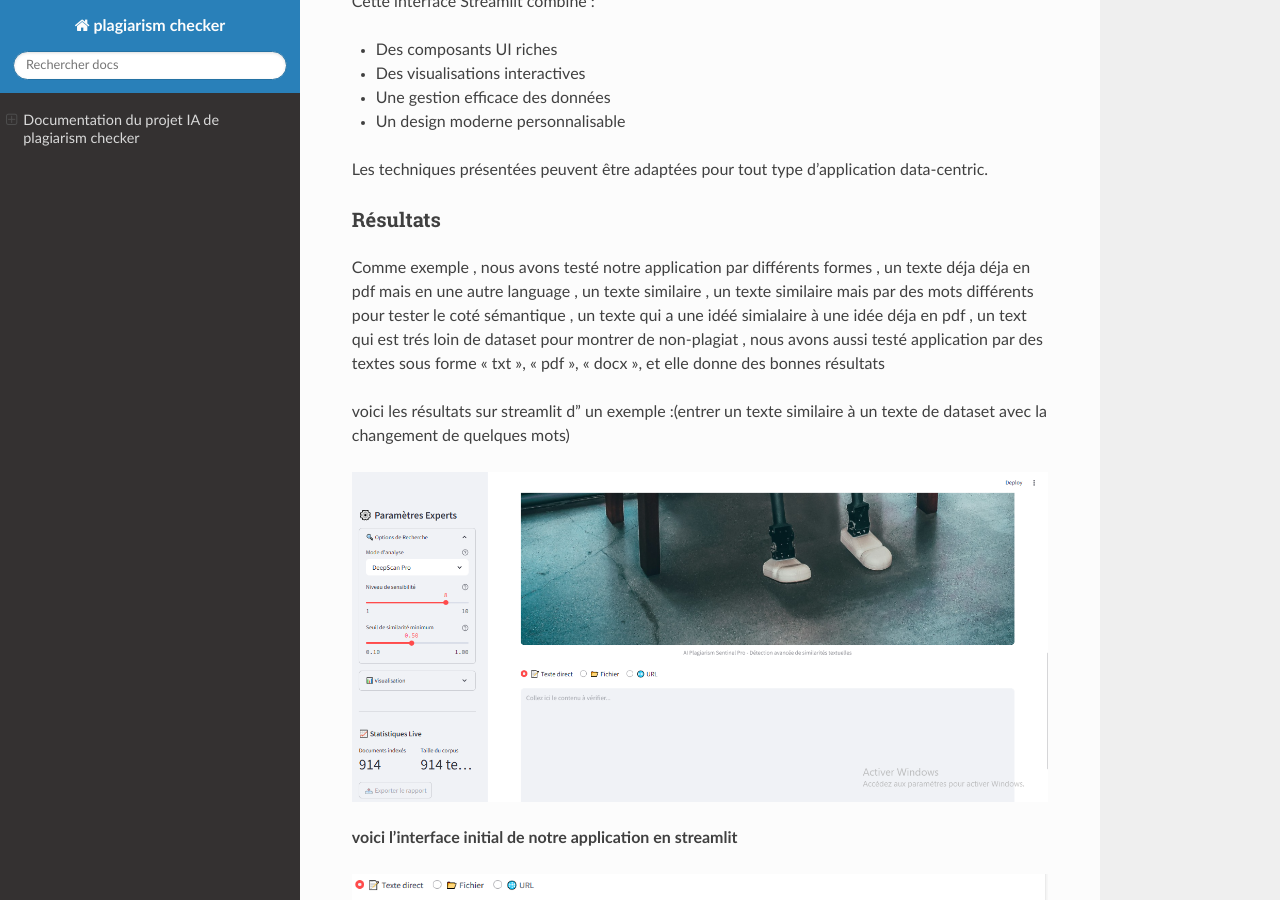
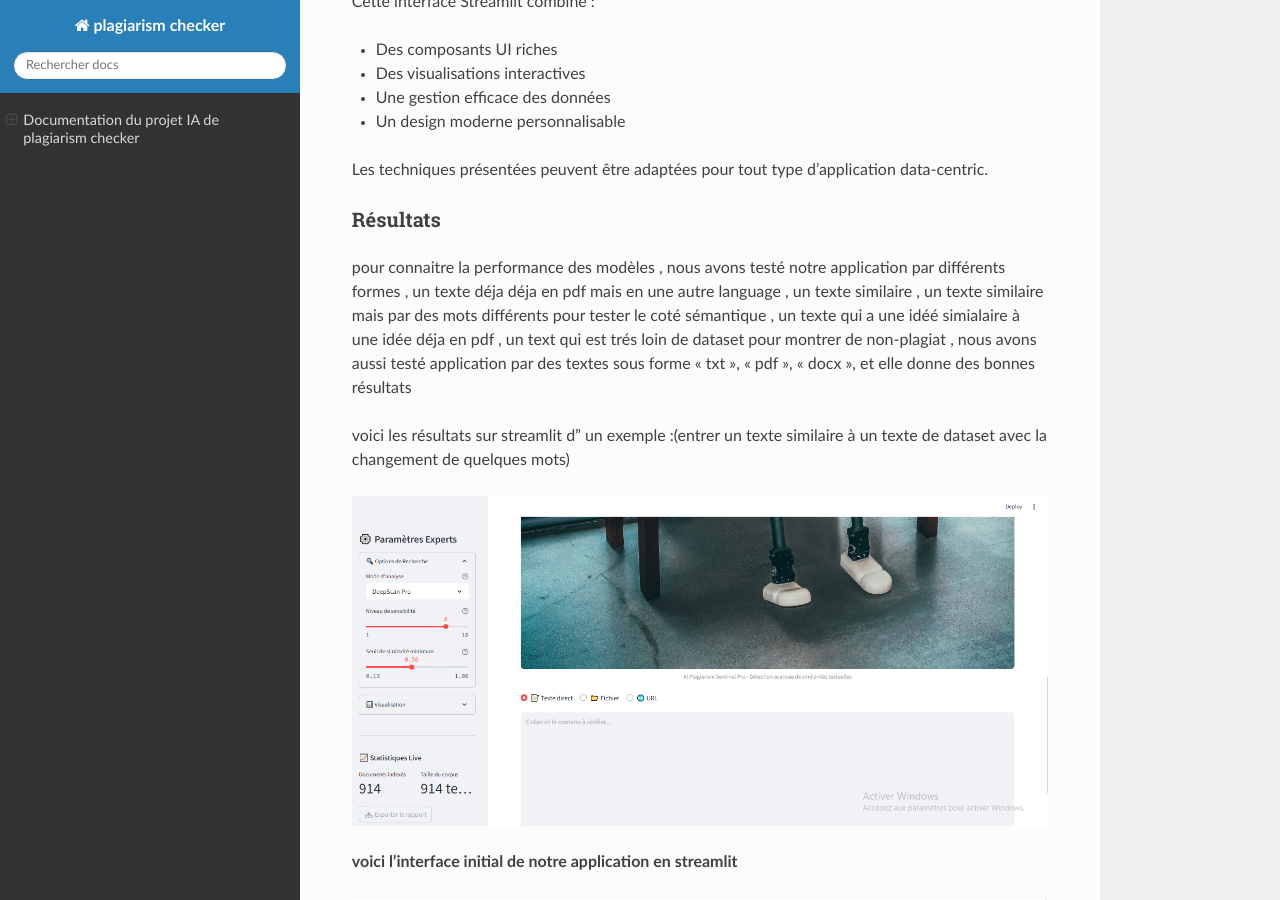
Before and after one commit to Oussama-fahim/plagiarism_checker, a Sphinx documentation site: the page built from source/index.rst, in a window 1280 px wide and 900 px high, scrolled down 18533 px. Built offline with Sphinx 7.4.7 and the Read the Docs theme 3.1.0, drawn with Linux system fonts in a browser that asks for light colours.

Commit message:
Update index.rst

```diff
--- a/source/index.rst
+++ b/source/index.rst
@@ -869,7 +869,7 @@ Les techniques présentées peuvent être adaptées pour tout type d'application
 Résultats
 =========
 
-Comme exemple , nous avons testé notre application par différents formes , un texte déja déja en pdf mais en une autre language , un texte similaire , un texte similaire mais par des mots différents pour tester le coté sémantique , un texte qui a une idéé simialaire à une idée déja en pdf , un text qui est trés loin de dataset pour montrer de non-plagiat , nous avons aussi testé application par des textes sous forme "txt", "pdf", "docx", et elle donne des bonnes résultats
+pour connaitre la performance des modèles  , nous avons testé notre application par différents formes , un texte déja déja en pdf mais en une autre language , un texte similaire , un texte similaire mais par des mots différents pour tester le coté sémantique , un texte qui a une idéé simialaire à une idée déja en pdf , un text qui est trés loin de dataset pour montrer de non-plagiat , nous avons aussi testé application par des textes sous forme "txt", "pdf", "docx", et elle donne des bonnes résultats
 
 voici les résultats sur streamlit  d' un exemple :(entrer un texte similaire à un texte de dataset avec la changement de quelques mots)
 
```
